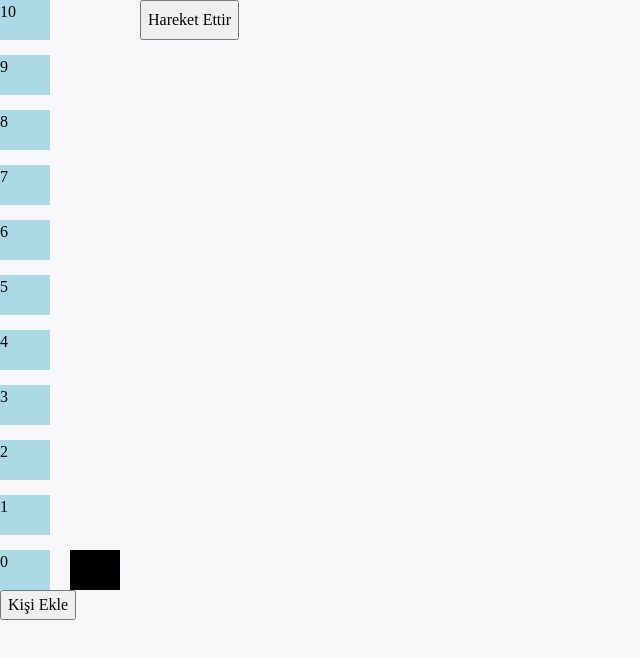
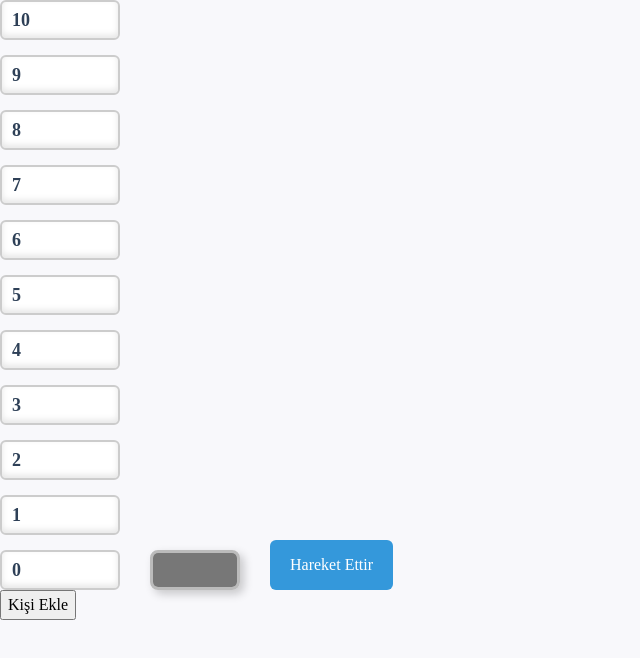
Before and after one commit to acunmedyaakademi/buse-gaye-elevator-project, a React (Vite) app: page / in a window 1280 px wide. Shown: the top 658 px of the page, without its empty margins (0-640 px from the left). Built offline with nearby package versions, Linux system fonts and the light colour scheme.

Commit message:
birkaç css düzeltildi

```diff
--- a/src/assets/css/main.css
+++ b/src/assets/css/main.css
@@ -1,10 +1,62 @@
+.elevator-container {
+  display: flex;
+  align-items: flex-end;
+  gap: 30px;
+  position: relative;
+  margin: 0 auto;
+}
+
+.floors {
+  display: flex;
+  flex-direction: column-reverse;
+  gap: 15px;
+}
+
+.floor {
+  display: flex;
+  align-items: center;
+  justify-content: space-between;
+  width: 120px;
+  height: 40px;
+  background: #ffffff;
+  border: 2px solid #ccc;
+  border-radius: 6px;
+  padding: 0 10px;
+  font-size: 18px;
+  font-weight: 600;
+  color: #2e4057;
+  box-shadow: inset 0 -3px 6px rgba(0, 0, 0, 0.1);
+}
+
+.floor button {
+  background: #ff6b6b;
+  border: none;
+  border-radius: 50%;
+  width: 28px;
+  height: 28px;
+  color: #fff;
+  cursor: pointer;
+  transition: background 0.3s ease;
+  outline: none;
+}
+
+.floor button:hover {
+  background: #e04c4c;
+}
+
 .elevator {
-  background-color: gray;
-  width: 50px;
+  position: relative;
+  width: 90px;
   height: 40px;
-  align-self: flex-end;
-  position: relative;
-  border: 2px solid black;
+  background: linear-gradient(145deg, #e0e0e0, #ffffff);
+  border: 3px solid #bbb;
+  border-radius: 8px;
+  display: flex;
+  justify-content: center;
+  align-items: center;
+  overflow: hidden;
+  box-shadow: 4px 4px 10px rgba(0, 0, 0, 0.2);
+  transition: transform 0.5s ease-in-out;
 }
 
 .elevator .door-left,
@@ -12,8 +64,8 @@
   position: absolute;
   width: 50%;
   height: 100%;
-  background-color: black;
-  transition: width 0.5s ease-in-out;
+  background: #777;
+  transition: width 0.5s ease;
 }
 
 .elevator .door-left {
@@ -33,47 +85,55 @@
 }
 
 .passenger {
-  position: absolute;
-  font-size: 20px;
-  transition: opacity 0.5s ease-in-out;
+  font-size: 26px;
+  transition: opacity 0.5s ease;
 }
 
 .passenger.hidden {
-  z-index: -10;
+  opacity: 0;
 }
 
-.elevator-container {
+.btns-area {
   display: flex;
+  flex-direction: column;
   gap: 20px;
+  justify-content: center;
+  align-items: center;
 }
 
-.floors {
-  display: flex;
-  flex-direction: column-reverse;
-  gap: 15px;
-
-  p {
-    justify-content: center;
-    align-items: center;
-    width: 50px;
-    height: 40px;
-    background-color: lightblue;
-  }
+.move-btn, .add-btn {
+  height: 50px;
+  padding: 10px 20px;
+  font-size: 16px;
+  background: #3498db;
+  color: #fff;
+  border: none;
+  border-radius: 6px;
+  cursor: pointer;
+  transition: background 0.3s ease;
 }
 
-.move-btn {
-  height: 40px;
+.move-btn:hover {
+  background: #2980b9;
 }
 
 .add-person-container {
   display: flex;
-  gap: 10px;
+  gap: 30px;
+}
+
+.add-btn {
+  background: #27ae60;
+}
+
+.add-btn:hover {
+  background: #1e8c4a;
 }
 
 .person-list {
-  display: flex;
-  flex-wrap: wrap;
-  gap: 20px;
+  display: grid;
+  grid-template-columns: repeat(2, 1fr);
+  gap: 10px;
   list-style: none;
   padding: 0;
 }
@@ -83,11 +143,11 @@
   top: 50%;
   left: 50%;
   transform: translate(-50%, -50%);
-  background: white;
+  background: #ffffff;
   padding: 20px;
-  border-radius: 10px;
-  box-shadow: 0 0 10px rgba(0, 0, 0, 0.2);
-  z-index: 11;
+  border-radius: 8px;
+  box-shadow: 0 0 15px rgba(0, 0, 0, 0.3);
+  z-index: 100;
 }
 
 .overlay {
@@ -97,5 +157,5 @@
   width: 100%;
   height: 100%;
   background: rgba(0, 0, 0, 0.5);
-  z-index: 10;
+  z-index: 50;
 }
```
